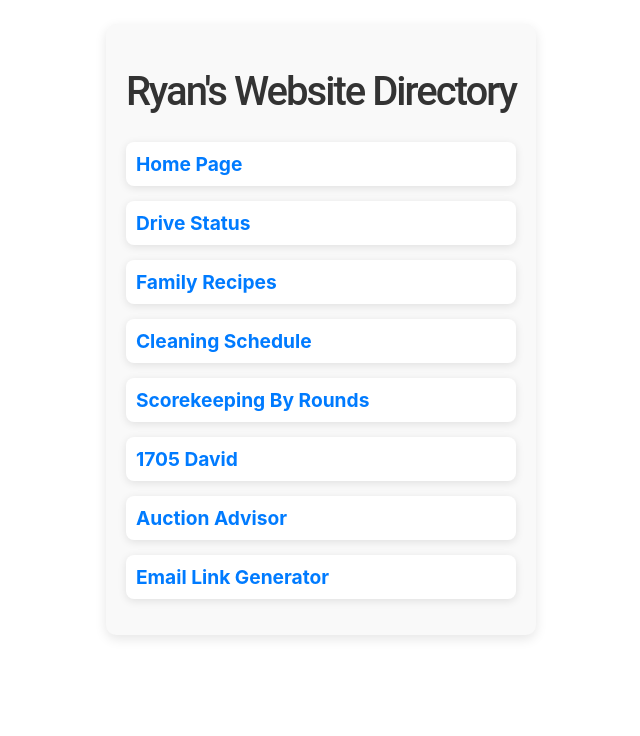
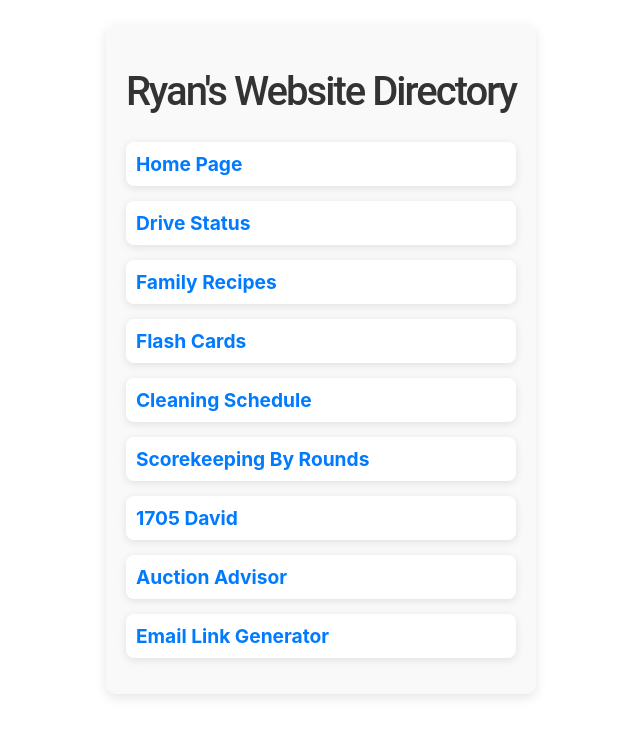
Before and after one commit to rbrock44/directory, an Angular app: page / in a window 1280 px wide. Shown: the top 736 px of the page, without its empty margins (319-959 px from the left). Built offline with nearby package versions, Linux system fonts and the light colour scheme.

Commit message:
add flash cards

```diff
--- a/src/app/app.component.ts
+++ b/src/app/app.component.ts
@@ -32,6 +32,11 @@ export class AppComponent {
       name: 'Family Recipes',
       link: `${this.baseGithub}family-recipes/`,
       description: 'Quick access to the family\'s recipes'
+    },
+    {
+      name: 'Flash Cards',
+      link: `${this.baseGithub}flash-cards/`,
+      description: 'Flash cards to help study'
     },
     {
       name: 'Cleaning Schedule',
```
